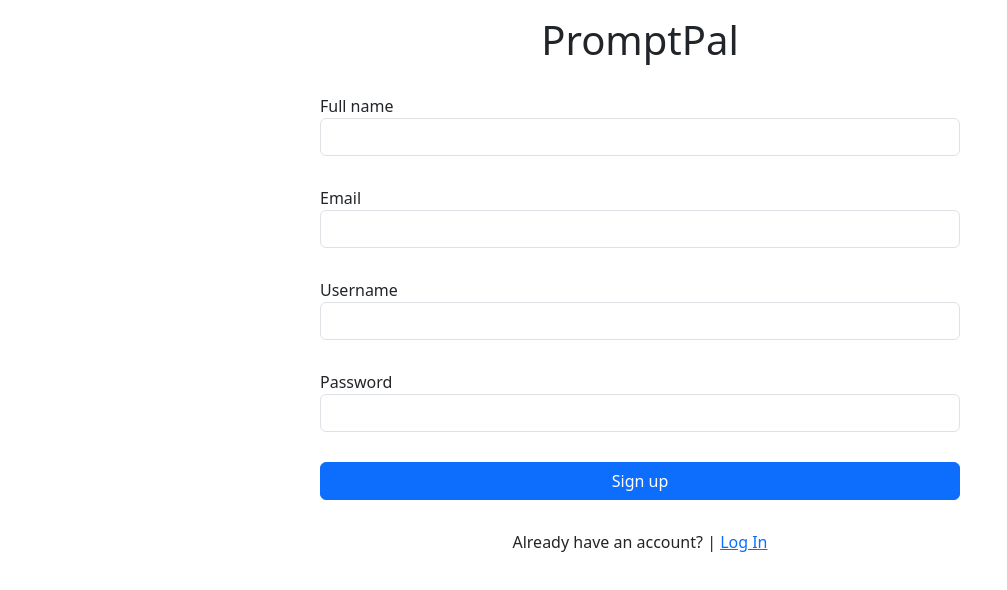
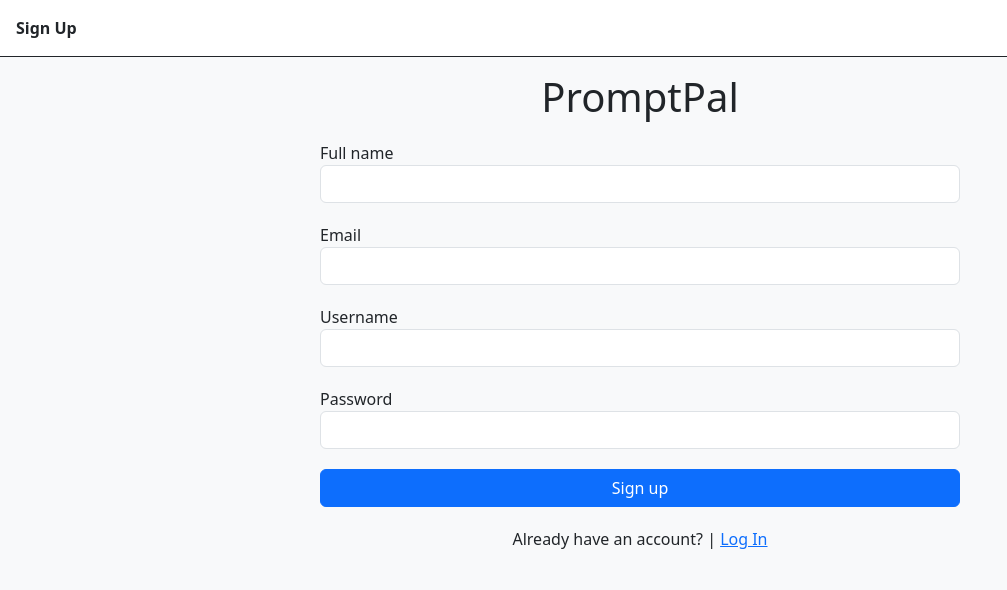
Before and after one commit to theseanx/nwReminds, a plain HTML site: page signup.html in a window 1280 px wide. Shown: the whole page, without its empty margins (0-1007 px from the left). Drawn offline with nearby package versions, Linux system fonts and the light colour scheme.

Commit message:
Login and signup redesign

```diff
--- a/signup.html
+++ b/signup.html
@@ -18,13 +18,16 @@
                 text-align: center;
             }
             div.form-group {
-                margin: 30px 0;
+                margin: 20px 0;
             }
         </style>
     </head>
-    <body>
+    <body class="bg-light">
+        <header class="bg-white border-bottom border-dark p-3">
+            <span style="font-weight: bold">Sign Up</span>
+        </header>
         <h1 class="my-3">PromptPal</h1>
-        <form action="/login" method="POST" class="w-50 mx-auto">
+        <form action="/signup" method="POST" class="w-50 mx-auto">
             <div class="form-group">
                 <label for="form__fullname">Full name</label>
                 <input id="form__fullname" type="text" class="form-control" />
```
Also changed, not shown: login.html (+5 -2 lines).
